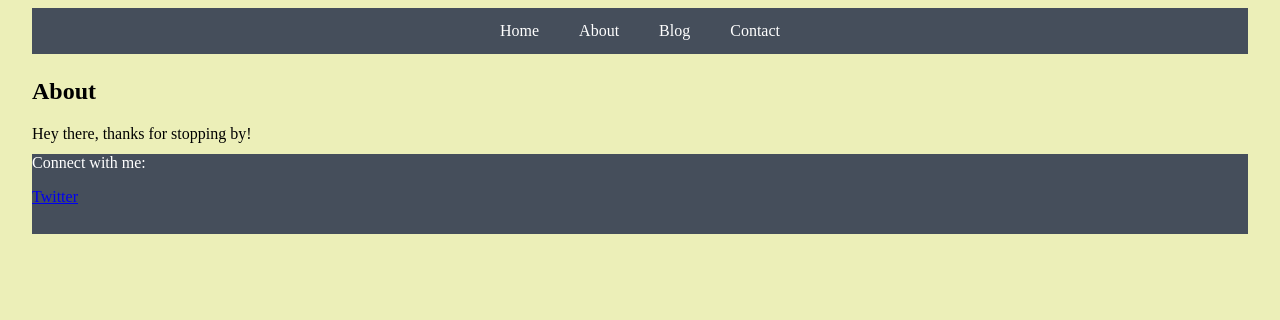
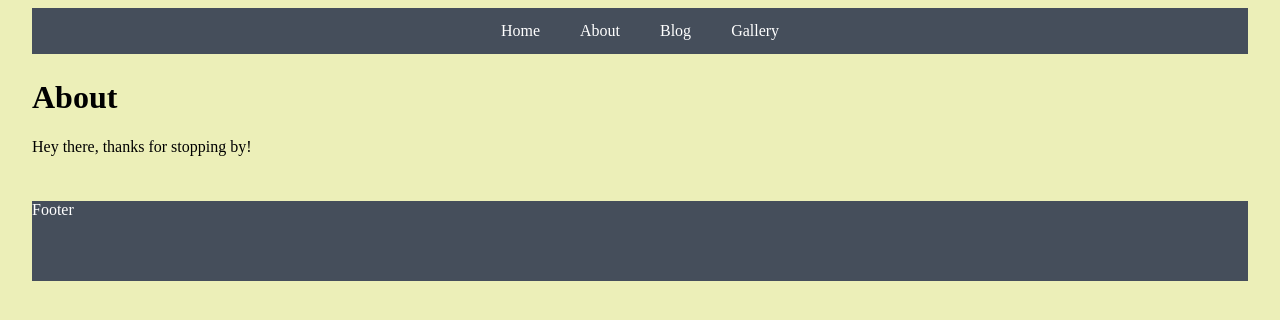
Before and after one commit to pandas07/sherry, a plain HTML site: page about.html in a window 1280 px wide. Drawn offline with Linux system fonts and the light colour scheme.

Commit message:
Update about.html
updated main section content

```diff
--- a/about.html
+++ b/about.html
@@ -3,7 +3,7 @@
 <head>
 	<meta charset="UTF-8"/>
 	<link rel="stylesheet" href="styles.css"/>
-	<title>Sherry's Website</title>
+	<title>About</title>
 </head>
 
 <body>
@@ -12,20 +12,21 @@
     <li><a href="index.html">Home</a></li>
     <li><a href="about.html">About</a></li>
     <li><a href="blog.html">Blog</a></li>
-    <li><a href="contact.html">Contact</a></li>
+    <li><a href="gallery.html">Gallery</a></li>
   </ul>
 </nav>
 
+<header>
+<h1>About</h1>
+</header>
 <section>
-<h1>About</h1>
+<p>Hey there, thanks for stopping by!  </p>
+<br/>
 </section>
-<p>Hey there, thanks for stopping by! </p>
-
 </body>
 
 <footer>
-  <p>Connect with me: </p>
-  <a href="http://www.twitter.com/sherrryyyyy">Twitter</a>
+  <p>Footer</p>
 </footer>
 
 </html>
```
